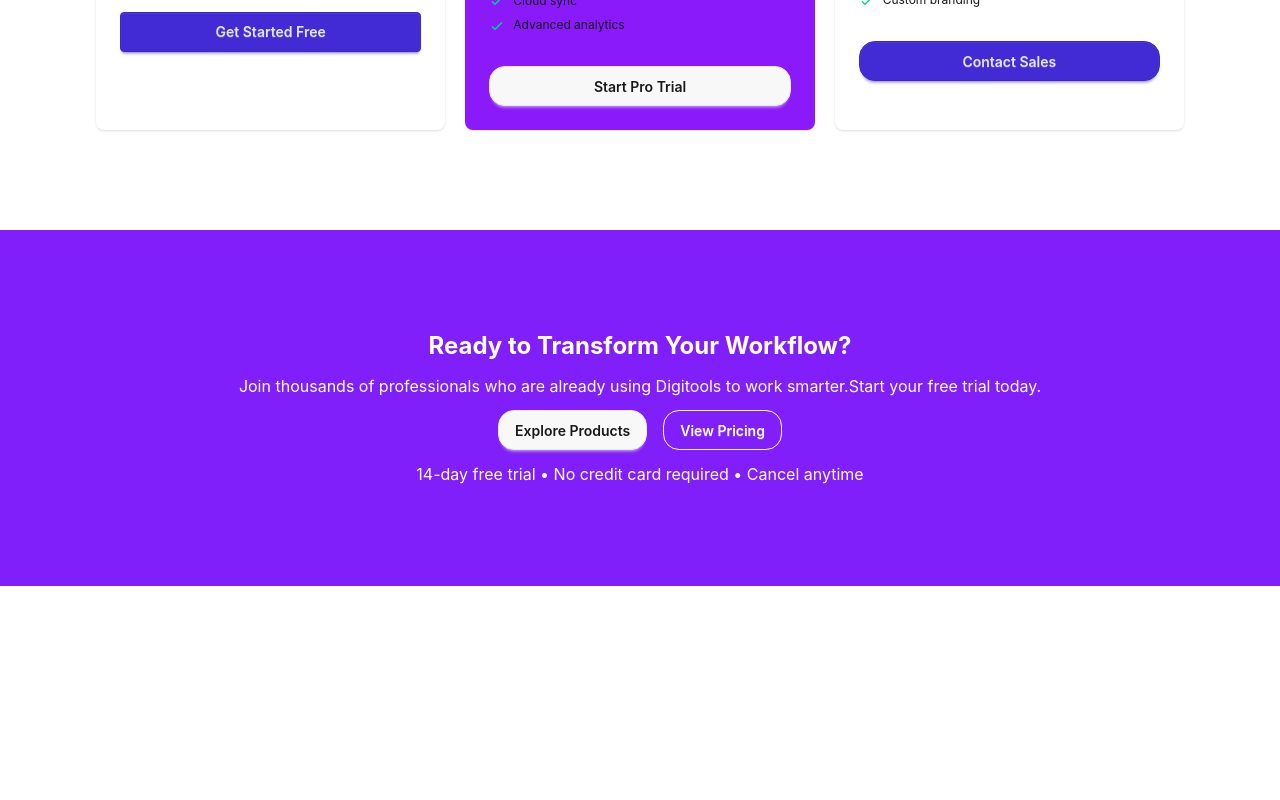
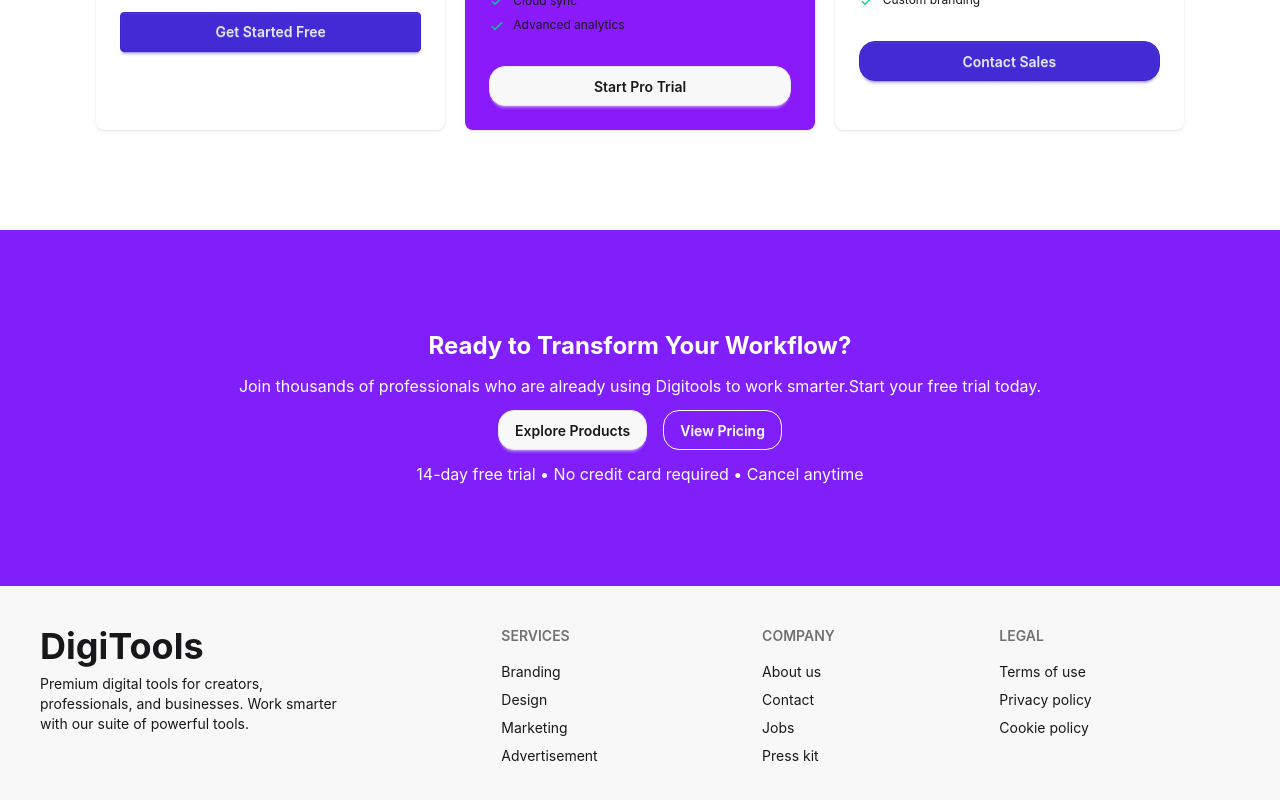
Before and after one commit to ShahidurRahman2/digi-toots-platform, a React (Vite) app: page / in a window 1280 px wide. Shown: the part 3157-3957 px from the top of the page. Before the commit the page ends 3743 px from the top, so only its background shows below. Built offline with nearby package versions, Linux system fonts and the light colour scheme.

Commit message:
footer enetially added

```diff
--- a/src/App.jsx
+++ b/src/App.jsx
@@ -528,6 +528,42 @@
       </div>
 
 
+
+      {/*   footer */}
+      <footer className="footer sm:footer-horizontal bg-base-200 text-base-content p-10">
+        <aside className="">
+
+          <strong className="text-4xl">DigiTools</strong>
+
+          <p>
+            Premium digital tools for creators,
+            <br />
+            professionals, and businesses. Work smarter
+            <br />
+            with our suite of powerful tools.
+          </p>
+        </aside>
+        <nav>
+          <h6 className="footer-title">Services</h6>
+          <a className="link link-hover">Branding</a>
+          <a className="link link-hover">Design</a>
+          <a className="link link-hover">Marketing</a>
+          <a className="link link-hover">Advertisement</a>
+        </nav>
+        <nav>
+          <h6 className="footer-title">Company</h6>
+          <a className="link link-hover">About us</a>
+          <a className="link link-hover">Contact</a>
+          <a className="link link-hover">Jobs</a>
+          <a className="link link-hover">Press kit</a>
+        </nav>
+        <nav>
+          <h6 className="footer-title">Legal</h6>
+          <a className="link link-hover">Terms of use</a>
+          <a className="link link-hover">Privacy policy</a>
+          <a className="link link-hover">Cookie policy</a>
+        </nav>
+      </footer>
       </>
       );
 }
```
